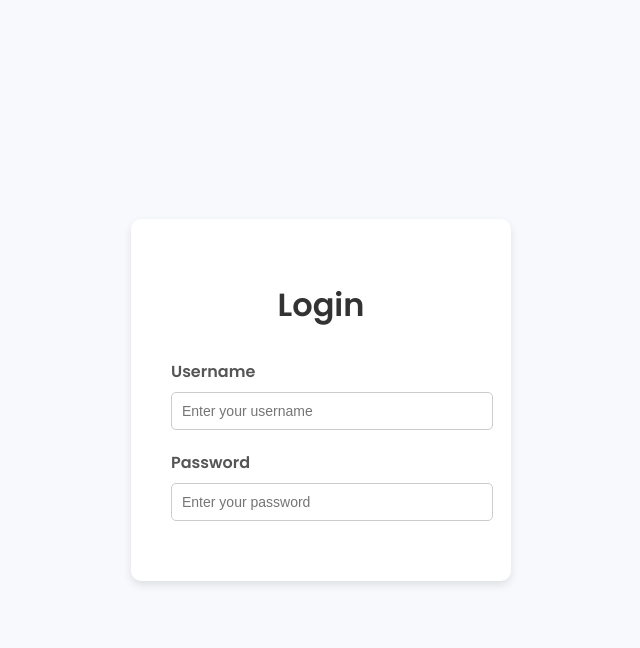
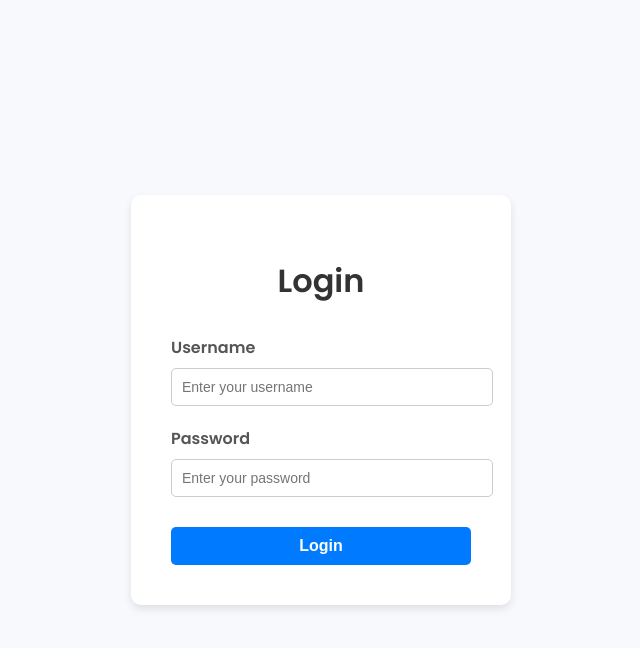
Before and after one commit to minsu7893/playGround, a Spring Boot app: page /login.html in a window 1280 px wide. Shown: the top 648 px of the page, without its empty margins (319-959 px from the left). Run offline with Spring Boot 4, Linux system fonts and the light colour scheme; some of the project's set-up classes (security, data sources, template engines, error pages and the like) are left out, and stand-ins take their place.

Commit message:
로그인 페이지 버튼 추가

```diff
--- a/src/main/resources/static/login.html
+++ b/src/main/resources/static/login.html
@@ -87,6 +87,7 @@
             <label for="password">Password</label>
             <input id="password" name="password" placeholder="Enter your password" required type="password">
         </div>
+        <button class="login-button" type="submit">Login</button>
 
     </form>
 </div>
```
